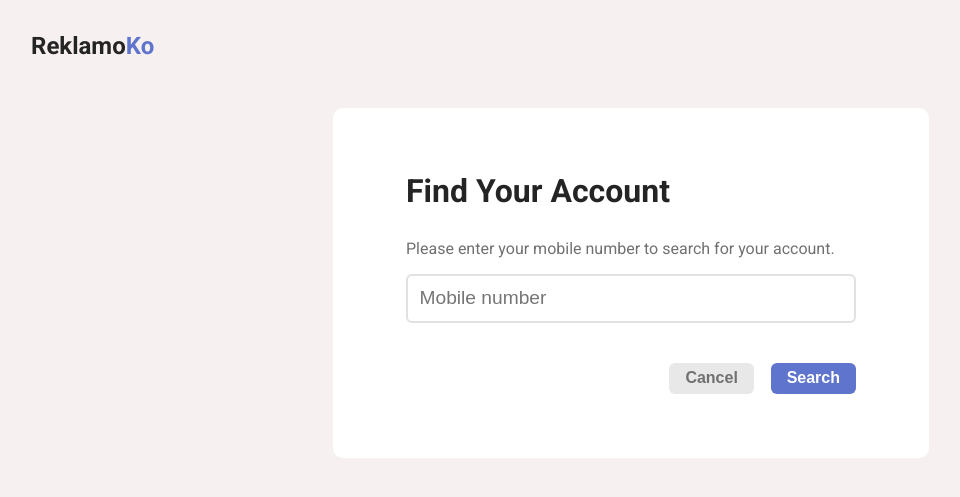
After one commit to arsi21/ReklamoKo, a PHP site: page /_find_your_account.html in a window 1280 px wide. The commit adds this page. Shown: the top 497 px of the page, without its empty margins (9-969 px from the left). Run offline with PHP 8.4, Linux system fonts and the light colour scheme.

Commit message:
make the find your account page for forgot password

```diff
--- /dev/null
+++ b/src/_find_your_account.html
@@ -0,0 +1,38 @@
+<!DOCTYPE html>
+<html lang="en">
+
+<head>
+    <meta charset="UTF-8">
+    <meta http-equiv="X-UA-Compatible" content="IE=edge">
+    <meta name="viewport" content="width=device-width, initial-scale=1.0">
+    <link rel="stylesheet" href="../css/style.css">
+    <title>ReklamoKo | Forget Password</title>
+</head>
+
+<body class="home-card-background">
+    <div class="home-wrapper">
+        <header>
+            <div class="home-logo">
+                <a href="index.html">Reklamo<span class="logo-span">Ko</span></a>
+            </div>
+        </header>
+
+        <section class="home-card home-card-no-img">
+            <div class="home-card-form-container">
+                <form class="pri-form" action="">
+                    <h1 class="home-title">Find Your Account</h1>
+                    <p class="paragraph-helper">Please enter your mobile number to search for your account.</p>
+
+                    <input id="mobile_input" type="number" name="mobileNum" placeholder="Mobile number">
+
+                    <div class="container-home-btn">
+                        <input class="cancel-button" type="submit" value="Cancel">
+                        <input class="sec-button" type="submit" value="Search">
+                    </div>
+                </form>
+            </div>
+        </section>
+    </div>
+</body>
+
+</html>
--- a/src/css/style.css
+++ b/src/css/style.css
@@ -33,14 +33,14 @@ body {
 }
 
 .home-title {
-  font-size: clamp(2rem, 3vw, 3rem);
+  font-size: clamp(1.8rem, 3vw, 2rem);
   font-weight: 700;
   color: #252424;
 }
 
 .home-sec-title {
   font-weight: 400;
-  font-size: clamp(1.2rem, 3vw, 1.4rem);
+  font-size: clamp(1.3rem, 3vw, 1.4rem);
 }
 
 .font-reg-sec {
@@ -48,6 +48,52 @@ body {
   color: #707070;
 }
 
+.home-card-background {
+  margin: 1rem;
+}
+
+.home-card-form-container {
+  margin-inline: auto;
+}
+
+.home-title {
+  margin-bottom: 0.9em;
+}
+
+.input-lbl {
+  display: block;
+  margin-bottom: 0.6rem;
+  margin-top: 1rem;
+}
+
+.paragraph-helper {
+  margin-bottom: 1em;
+}
+
+.container-home-btn {
+  margin-top: 2.5em;
+  text-align: right;
+}
+.container-home-btn .cancel-button {
+  margin-right: 0.8rem;
+}
+
+@media (min-width: 38em) {
+  .home-card-background {
+    margin-top: 2rem;
+  }
+
+  .home-card {
+    margin-top: 3em;
+    margin-inline: auto;
+  }
+}
+@media (min-width: 63em) {
+  .home-wrapper {
+    max-width: 1200px;
+    margin-inline: auto;
+  }
+}
 .form-img {
   display: none;
 }
@@ -56,18 +102,8 @@ body {
   margin-inline: auto;
 }
 
-.home-title {
-  margin-bottom: 0.9em;
-}
-
 .home-sec-title {
   margin-bottom: 2em;
-}
-
-.input-lbl {
-  display: block;
-  margin-bottom: 0.6rem;
-  margin-top: 1rem;
 }
 
 .agree-terms-checkbox {
@@ -88,22 +124,7 @@ p.question {
   margin-top: 2rem;
 }
 
-@media (min-width: 38em) {
-  .home-card {
-    margin-top: 3em;
-    margin-inline: auto;
-  }
-}
 @media (min-width: 63em) {
-  .home-wrapper {
-    max-width: 1200px;
-    margin-inline: auto;
-  }
-
-  header {
-    margin-top: 2rem;
-  }
-
   .form-img {
     display: block;
     max-width: min(45vw, 400px);
@@ -111,12 +132,12 @@ p.question {
     margin-left: auto;
   }
 
-  .home-card {
+  .home-card-with-img {
     display: grid;
     gap: 2rem;
     grid-template-columns: repeat(2, 1fr);
   }
-  .home-card .card-left-col {
+  .home-card-with-img .card-left-col {
     margin-inline: 0;
   }
 }
@@ -132,6 +153,34 @@ input[type=submit].home-pri-button {
 }
 input[type=submit].home-pri-button:hover {
   background-color: #9da9db;
+}
+
+input[type=submit].sec-button {
+  font-size: clamp(0.8rem, 5vw, 1rem);
+  font-weight: 700;
+  padding-block: 0.4em;
+  padding-inline: 1em;
+  color: white;
+  background-color: #5f74cc;
+  border-radius: 6px;
+  border: none;
+}
+input[type=submit].sec-button:hover {
+  background-color: #9da9db;
+}
+
+input[type=submit].cancel-button {
+  font-size: clamp(0.8rem, 5vw, 1rem);
+  font-weight: 700;
+  padding-block: 0.4em;
+  padding-inline: 1em;
+  color: #707070;
+  background-color: #e8e8e8;
+  border-radius: 6px;
+  border: none;
+}
+input[type=submit].cancel-button:hover {
+  background-color: #f3efef;
 }
 
 input[type=text],
@@ -238,23 +287,39 @@ label.input-lbl {
   max-width: 350px;
 }
 
+.home-card-form-container {
+  max-width: 450px;
+}
+
 @media (min-width: 38em) {
   .home-card-background {
     background-color: #f7f0f0;
   }
 
   .home-card {
-    padding: clamp(3rem, 8vw, 6rem);
+    padding: clamp(3rem, 8vw, 4rem);
+    border-radius: 10px;
+  }
+
+  .home-card-with-img {
     max-width: calc(350px + 6em);
-    border-radius: 10px;
+  }
+
+  .home-card-no-img {
+    max-width: calc(500px + 6em);
   }
 }
 @media (min-width: 63em) {
-  .home-card {
+  .home-card-with-img {
     max-width: 950px;
   }
 }
-body {
+.paragraph-helper {
+  color: #707070;
+}
+
+.landing-header,
+.hero-left-column {
   margin: 1rem;
 }
 
@@ -300,6 +365,7 @@ body {
 .hero-section .hero-img {
   display: flex;
   justify-content: center;
+  overflow: hidden;
 }
 .hero-section .hero-img img {
   width: min(110vw, 850px);
@@ -397,6 +463,16 @@ nav.menu-btn {
 }
 @media (min-width: 50em) {
   .landing-header,
+.hero-left-column {
+    margin: 0;
+  }
+
+  .home-body {
+    margin-top: 2rem;
+    margin-inline: 1rem;
+  }
+
+  .landing-header,
 .hero-section,
 .landing-footer {
     max-width: 1200px;
@@ -413,6 +489,9 @@ nav.menu-btn {
   .hero-section .hero-left-column .hero-header {
     width: 17ch;
   }
+  .hero-section .hero-img {
+    overflow: visible;
+  }
   .hero-section .hero-img img {
     margin-right: -7%;
     width: min(60vw, 900px);
--- a/src/index.html
+++ b/src/index.html
@@ -9,7 +9,7 @@
     <title>ReklamoKo</title>
 </head>
 
-<body>
+<body class="home-body">
     <header class="landing-header">
         <div class="home-logo">
             <a href="#">Reklamo<span class="logo-span">Ko</span></a>
--- a/src/login.html
+++ b/src/login.html
@@ -17,7 +17,7 @@
             </div>
         </header>
 
-        <section class="home-card">
+        <section class="home-card home-card-with-img">
             <div class="card-left-col">
                 <form class="pri-form" action="">
                     <h1 class="home-title">Log In</h1>
@@ -34,7 +34,7 @@
 
                     <input class="home-pri-button" type="submit" value="Log In">
                 </form>
-                <a class="forgot-pwd" href="#">Forgot password?</a>
+                <a class="forgot-pwd" href="_find_your_account.html">Forgot password?</a>
 
                 <p class="question">Don't have an account? <a class="sign-up" href="signup.html">Sign Up</a></p>
             </div>
--- a/src/sass/1-abstracts/_variables.scss
+++ b/src/sass/1-abstracts/_variables.scss
@@ -1,18 +1,23 @@
-//font
+//font weight
 $fw-400: 400;
 $fw-700: 700;
 
+//font size
 $fs-regular: 1rem;
 $fs-medium: clamp(1rem, 5vw, 1.2rem);
 
-//color
+//color for background
 $clr-accent: rgb(95, 116, 204);
 $clr-dark: rgb(38, 44, 51);
+$clr-dark-50: rgb(232, 232, 232);
 $clr-light: rgb(255, 255, 255);
 
-//for hover color
+//color for background hover
 $clr-accent-hover: rgb(157, 169, 219);
+$clr-dark-50-hover: rgb(243, 239, 239);
 
-//for font color
+//color for font
 $clr-font-dark: rgb(37, 36, 36);
 $clr-font-light: rgb(112, 112, 112);
+$clr-font-0: rgb(255, 255, 255);
+$clr-font-accent: rgb(95, 116, 204);
--- /dev/null
+++ b/src/sass/3-layout/_home_form.scss
@@ -0,0 +1,49 @@
+.home-card-background {
+    margin: 1rem;
+}
+
+.home-card-form-container {
+    margin-inline: auto;
+}
+
+.home-title {
+    margin-bottom: 0.9em;
+}
+
+.input-lbl {
+    display: block;
+    margin-bottom: .6rem;
+    margin-top: 1rem;
+}
+
+.paragraph-helper {
+    margin-bottom: 1em;
+}
+
+.container-home-btn {
+    margin-top: 2.5em;
+    text-align: right;
+
+    .cancel-button {
+        margin-right: 0.8rem;
+    }
+}
+
+
+@media (min-width: 38em) {
+    .home-card-background {
+        margin-top: 2rem;
+    }
+
+    .home-card {
+        margin-top: 3em;
+        margin-inline: auto;
+    }
+}
+
+@media (min-width: 63em) {
+    .home-wrapper {
+        max-width: 1200px;
+        margin-inline: auto;
+    }
+}
--- a/src/sass/3-layout/_home_form_with_img.scss
+++ b/src/sass/3-layout/_home_form_with_img.scss
@@ -6,18 +6,8 @@
     margin-inline: auto;
 }
 
-.home-title {
-    margin-bottom: 0.9em;
-}
-
 .home-sec-title {
     margin-bottom: 2em;
-}
-
-.input-lbl {
-    display: block;
-    margin-bottom: .6rem;
-    margin-top: 1rem;
 }
 
 .agree-terms-checkbox {
@@ -38,23 +28,8 @@ p.question {
     margin-top: 2rem;
 }
 
-@media (min-width: 38em) {
-    .home-card {
-        margin-top: 3em;
-        margin-inline: auto;
-    }
-}
 
 @media (min-width: 63em) {
-    .home-wrapper {
-        max-width: 1200px;
-        margin-inline: auto;
-    }
-
-    header {
-        margin-top: 2rem;
-    }
-
     .form-img {
         display: block;
         max-width: min(45vw, 400px);
@@ -62,7 +37,7 @@ p.question {
         margin-left: auto;
     }
 
-    .home-card {
+    .home-card-with-img {
         display: grid;
         gap: 2rem;
         grid-template-columns: repeat(2, 1fr);
--- a/src/sass/4-components/_buttons.scss
+++ b/src/sass/4-components/_buttons.scss
@@ -14,3 +14,33 @@ input[type=submit].home-pri-button {
         background-color: variables.$clr-accent-hover;
     }
 }
+
+input[type=submit].sec-button {
+    font-size: clamp(0.8rem, 5vw, 1rem);
+    font-weight: variables.$fw-700;
+    padding-block: 0.4em;
+    padding-inline: 1em;
+    color: variables.$clr-light;
+    background-color: variables.$clr-accent;
+    border-radius: 6px;
+    border: none;
+
+    &:hover {
+        background-color: variables.$clr-accent-hover;
+    }
+}
+
+input[type=submit].cancel-button {
+    font-size: clamp(0.8rem, 5vw, 1rem);
+    font-weight: variables.$fw-700;
+    padding-block: 0.4em;
+    padding-inline: 1em;
+    color: variables.$clr-font-light;
+    background-color: variables.$clr-dark-50;
+    border-radius: 6px;
+    border: none;
+
+    &:hover {
+        background-color: variables.$clr-dark-50-hover;
+    }
+}
--- a/src/sass/4-components/_home_form.scss
+++ b/src/sass/4-components/_home_form.scss
@@ -9,6 +9,10 @@
     max-width: 350px;
 }
 
+.home-card-form-container {
+    max-width: 450px;
+}
+
 
 @media (min-width: 38em) {
     .home-card-background {
@@ -16,14 +20,21 @@
     }
 
     .home-card {
-        padding: clamp(3rem, 8vw, 6rem);
+        padding: clamp(3rem, 8vw, 4rem);
+        border-radius: 10px;
+    }
+
+    .home-card-with-img {
         max-width: calc(350px + 6em);
-        border-radius: 10px;
+    }
+
+    .home-card-no-img {
+        max-width: calc(500px + 6em);
     }
 }
 
 @media (min-width: 63em) {
-    .home-card {
+    .home-card-with-img {
         max-width: 950px;
     }
 }
--- /dev/null
+++ b/src/sass/4-components/_paragraph_helper.scss
@@ -0,0 +1,5 @@
+@use '../1-abstracts/variables';
+
+.paragraph-helper {
+    color: variables.$clr-font-light;
+}
--- a/src/sass/5-pages/_landing.scss
+++ b/src/sass/5-pages/_landing.scss
@@ -180,8 +180,9 @@ nav.menu-btn {
         margin: 0;
     }
 
-    body {
-        margin: 1rem;
+    .home-body {
+        margin-top: 2rem;
+        margin-inline: 1rem;
     }
 
     .landing-header,
--- a/src/sass/style.scss
+++ b/src/sass/style.scss
@@ -7,6 +7,7 @@
 @forward "3-layout/header";
 @forward "3-layout/navigation";
 @forward "3-layout/side_menu";
+@forward "3-layout/home_form";
 @forward "3-layout/home_form_with_img";
 
 @forward "4-components/buttons";
@@ -14,6 +15,7 @@
 @forward "4-components/link";
 @forward "4-components/label";
 @forward "4-components/home_form";
+@forward "4-components/paragraph_helper";
 
 @forward "5-pages/landing";
 @forward "5-pages/login";
--- a/src/signup.html
+++ b/src/signup.html
@@ -17,7 +17,7 @@
             </div>
         </header>
 
-        <section class="home-card">
+        <section class="home-card home-card-with-img">
             <div class="card-left-col">
                 <form class="pri-form" action="">
                     <h1 class="home-title">Sign Up</h1>
```
